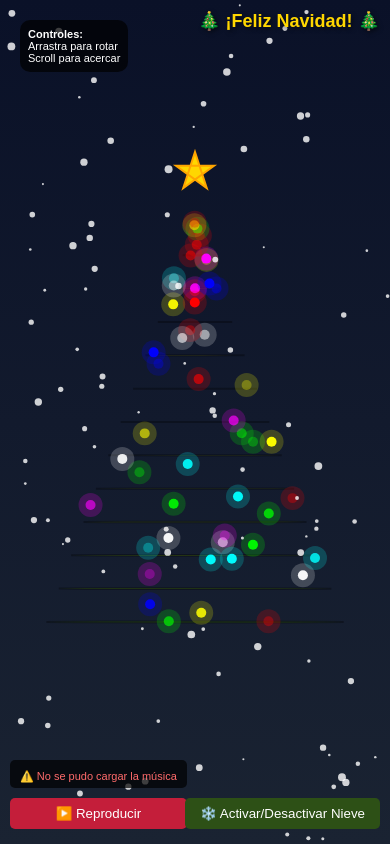
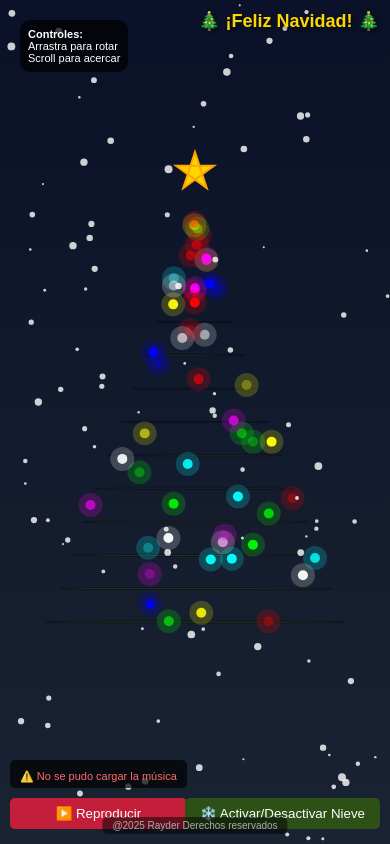
Before and after one commit to rayder-cell/navidad, a plain HTML site: page index.html in a window 390 px wide. Drawn offline with Linux system fonts and the light colour scheme.

Commit message:
se modifico

```diff
--- a/index.html
+++ b/index.html
@@ -130,6 +130,31 @@
             color: #aaa;
             margin-top: 5px;
         }
+
+        .footer {
+            position: absolute;
+            bottom: 20px;
+            left: 50%;
+            transform: translateX(-50%);
+            color: #aaa;
+            font-size: 12px;
+            z-index: 1000;
+            background: rgba(0, 0, 0, 0.5);
+            padding: 5px 15px;
+            border-radius: 5px;
+        }
+
+        .footer p {
+            margin: 0;
+        }
+
+        @media (max-width: 768px) {
+            .footer {
+                font-size: 10px;
+                bottom: 10px;
+                padding: 3px 10px;
+            }
+        }
     </style>
 </head>
 <body>
@@ -149,6 +174,10 @@
 
     <div class="snow-control">
         <button id="toggleSnow">❄️ Activar/Desactivar Nieve</button>
+    </div>
+
+    <div class="footer">
+        <p>@2025 Rayder Derechos reservados</p>
     </div>
 
     <canvas id="canvas"></canvas>
```
